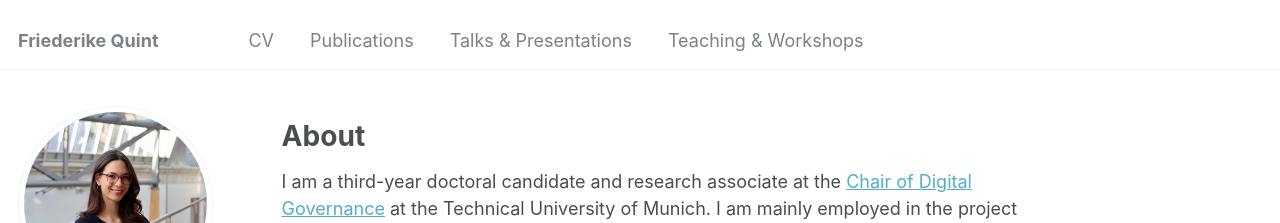
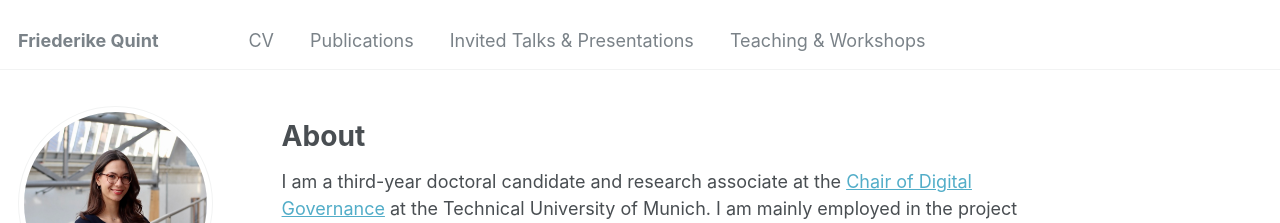
Before and after one commit to friederikequint/friederikequint.github.io, a Jekyll site: the page built from _pages/about.md, in a window 1280 px wide. Shown: the top 223 px of the page. Built offline with Jekyll 4.4.1, drawn with Linux system fonts in a browser that asks for light colours; some web fonts are replaced.

Commit message:
Update navigation.yml

```diff
--- a/_data/navigation.yml
+++ b/_data/navigation.yml
@@ -6,7 +6,7 @@ main:
   - title: "Publications"
     url: /publications/
 
-  - title: "Talks & Presentations"
+  - title: "Invited Talks & Presentations"
     url: /talks/
 
   - title: "Teaching & Workshops"
```
